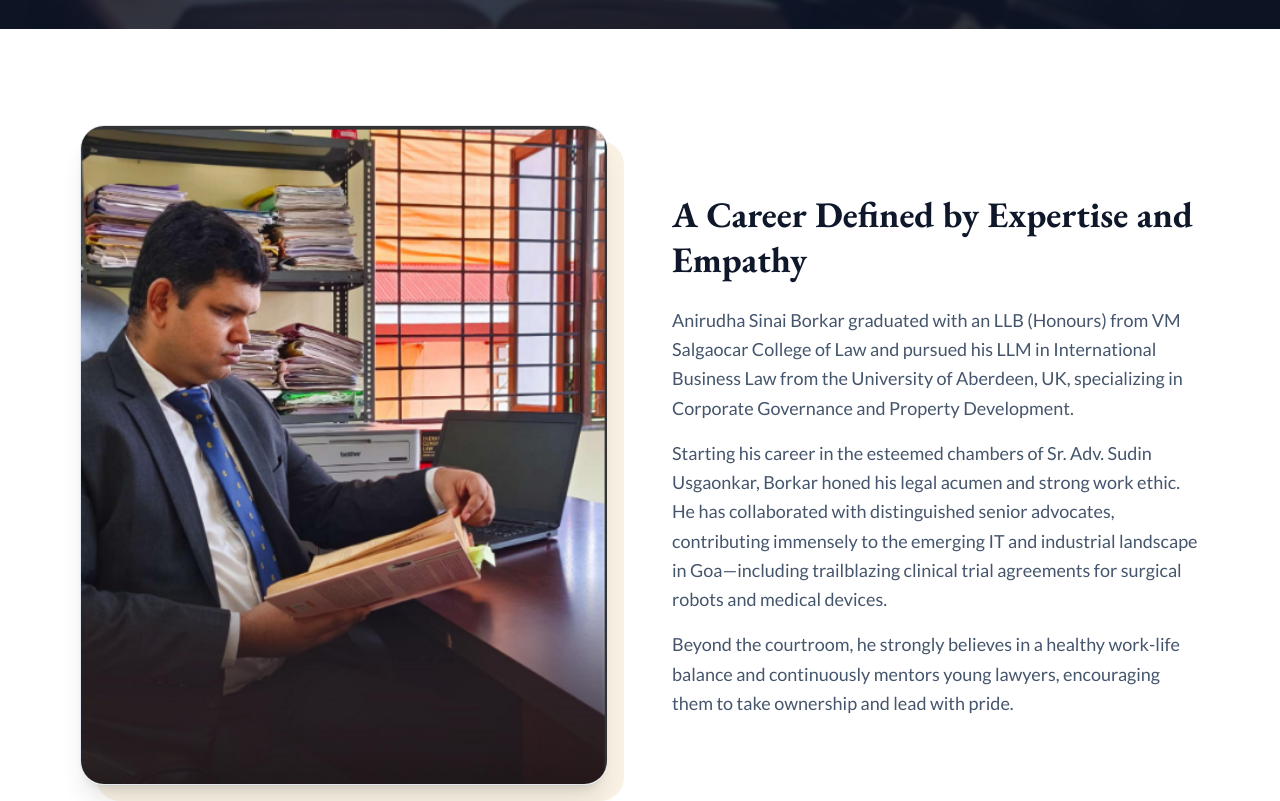
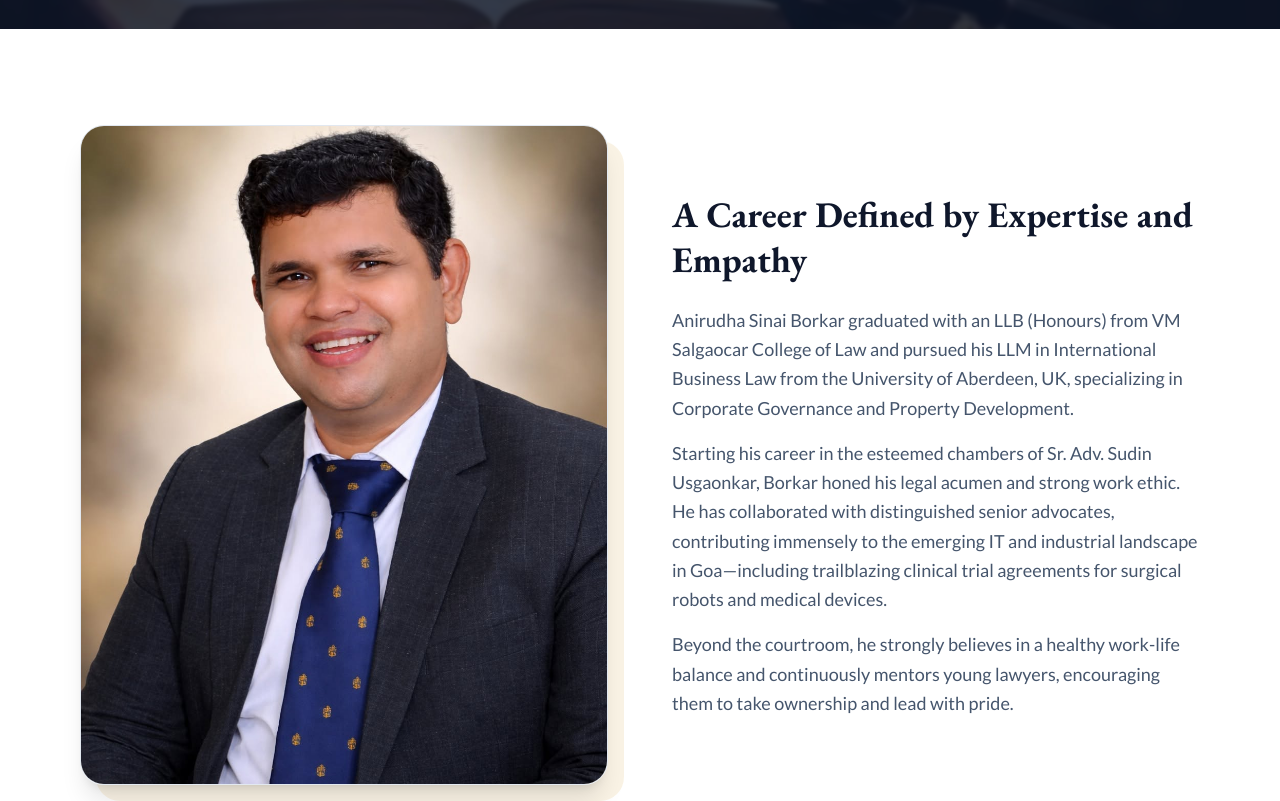
Before and after one commit to atreyakamat/anirudh-abcoflaw, a Next.js app in the folder frontend/: page /about in a window 1280 px wide. Shown: the part 480-1281 px from the top of the page. Built offline with nearby package versions, Linux system fonts and the light colour scheme; no server answers.

Commit message:
style: update bio section to use actual profile picture

```diff
--- a/frontend/src/app/(public)/about/page.tsx
+++ b/frontend/src/app/(public)/about/page.tsx
@@ -22,7 +22,7 @@ export default function AboutPage() {
               <div className="relative rounded-3xl overflow-hidden border border-slate-200 shadow-xl aspect-[4/5]">
                 {/* eslint-disable-next-line @next/next/no-img-element */}
                 <img
-                  src="/lawyer1.png"
+                  src="/profilepic.jpg"
                   alt="Anirudha Sinai Borkar"
                   className="w-full h-full object-cover"
                 />
```
